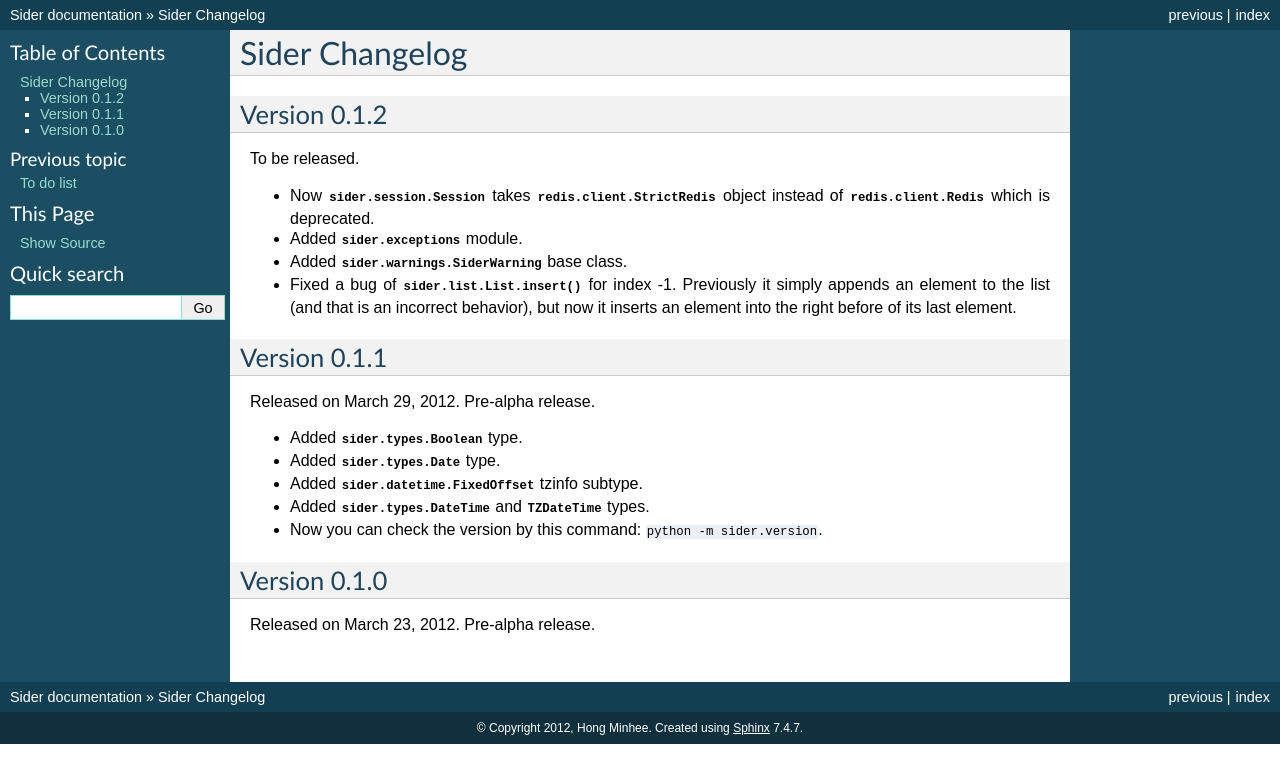
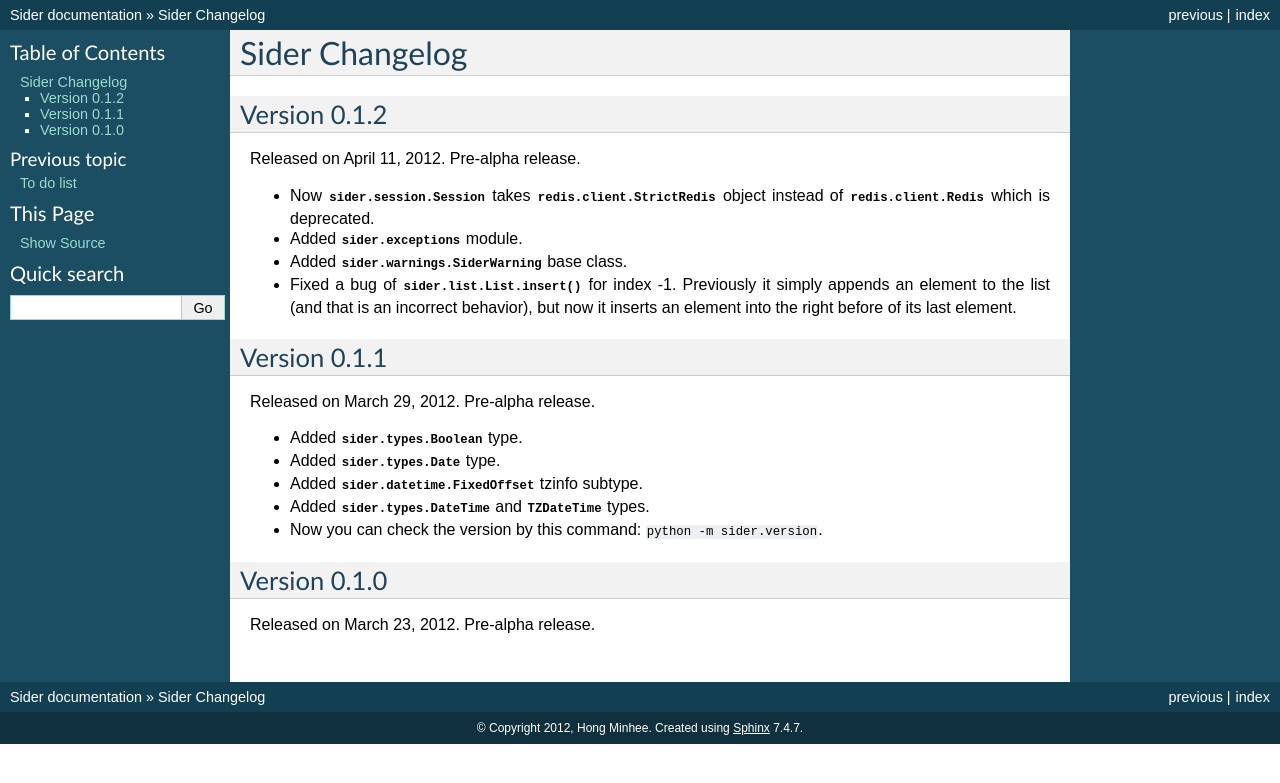
Before and after one commit to dahlia/sider, a Sphinx documentation site: the page built from docs/changes.rst, in a window 1280 px wide. Shown: the top 783 px of the page. Built offline with Sphinx 7.4.7, drawn with Linux system fonts in a browser that asks for light colours; the version number could not be read and is left out.

Commit message:
0.1.2 release

```diff
--- a/docs/changes.rst
+++ b/docs/changes.rst
@@ -4,7 +4,7 @@
 Version 0.1.2
 -------------
 
-To be released.
+Released on April 11, 2012.  Pre-alpha release.
 
 - Now :class:`sider.session.Session` takes :class:`redis.client.StrictRedis`
   object instead of :class:`redis.client.Redis` which is deprecated.
```
